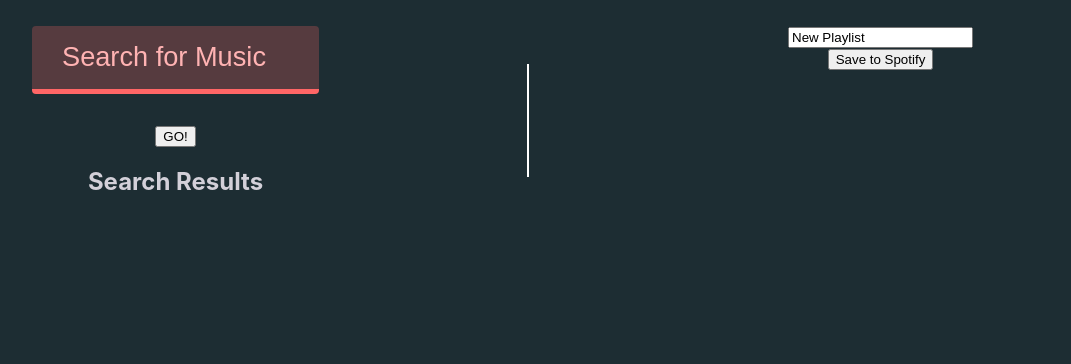
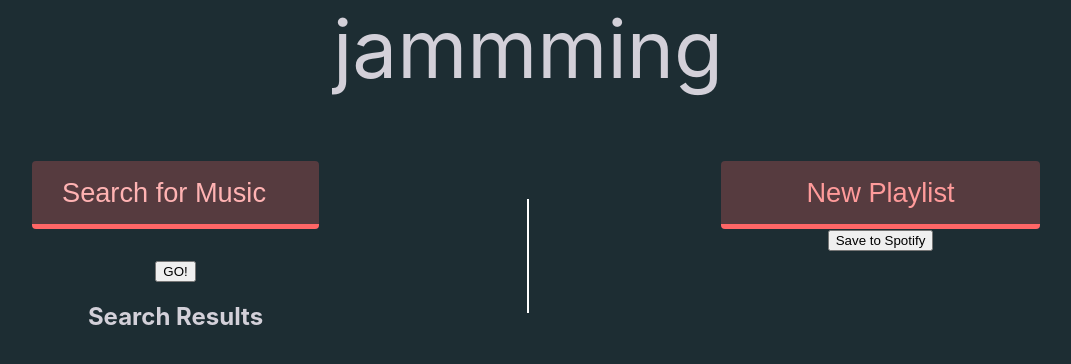
Before and after one commit to averystraumann/jammming, a React (Create React App) app: page / in a window 1280 px wide. Shown: the top 364 px of the page, without its empty margins (112-1183 px from the left). Built offline with nearby package versions, Linux system fonts and the light colour scheme.

Commit message:
fixed flex bug

```diff
--- a/src/components/App/App.css
+++ b/src/components/App/App.css
@@ -1,10 +1,20 @@
 .App {
   text-align: center;
   color: #d3d0d9;
+  width: 100%;
+  height: 100%;
+}
+
+header {
+  font-size: 5rem;
+  margin-bottom: 3%;
+}
+
+main {
   display: flex;
   justify-content: space-between;
+  width: 100%;
   height: 100%;
-  width: 100%;
 }
 
 .SearchSection {
--- a/src/components/App/App.js
+++ b/src/components/App/App.js
@@ -30,14 +30,20 @@ function App() {
 
   const savePlaylist = () => {
     const trackUris = playlist.map((track) => track.uri);
+    if (trackUris.length != 0) {
       Spotify.save(playlistName, trackUris).then(() => {
         setPlaylistName("New Playlist");
         setPlaylist([]);
       });
+    } else {
+      alert("No songs in playlist!");
+    }
   };
 
   return (
     <div className="App">
+      <header>jammming</header>
+      <main>
         <div className="SearchSection">
           <SearchBar onSearch={onSearch} />
           <SearchResults
@@ -57,6 +63,7 @@ function App() {
             onSave={savePlaylist}
           />
         </div>
+      </main>
     </div>
   );
 }
--- /dev/null
+++ b/src/components/Playlist/Playlist.css
@@ -0,0 +1,11 @@
+.Playlist input {
+  width: 287px;
+  padding: 3%;
+  border: none;
+  border-radius: 4px;
+  border-bottom: 0.2em solid #ff6666;
+  background: #ff666640;
+  text-align: center;
+  font-size: 1.7rem;
+  color: #ff9b9b;
+}
--- a/src/components/Playlist/Playlist.js
+++ b/src/components/Playlist/Playlist.js
@@ -1,5 +1,6 @@
 import React, { useState } from "react";
 import Tracklist from "../Tracklist/Tracklist.js";
+import "./Playlist.css";
 
 export default function Playlist({
   playlistName,
@@ -9,7 +10,7 @@ export default function Playlist({
   onSave,
 }) {
   return (
-    <div class="Playlist">
+    <div className="Playlist">
       <input
         defaultValue={playlistName}
         onChange={(e) => onNameChange(e.target.value)}
--- a/src/components/Track/Track.css
+++ b/src/components/Track/Track.css
@@ -19,7 +19,7 @@
 }
 
 .Track #add {
-  border: 1px solid #000;
+  border: 2px solid #ff6666;
   width: 20px;
   height: 20px;
   border-radius: 100%;
@@ -27,4 +27,33 @@
   margin: 4px;
   display: inline-block;
   vertical-align: middle;
+  font-family: monospace;
+  color: #ff6666;
+  font-weight: bold;
+  background-color: #ff666630;
 }
+
+.Track #remove {
+  border: 2px solid #ff6666;
+  width: 20px;
+  height: 20px;
+  border-radius: 100%;
+  position: center;
+  margin: 4px;
+  display: inline-block;
+  vertical-align: middle;
+  font-family: monospace;
+  color: #ff6666;
+  font-weight: bold;
+  background-color: #ff666630;
+}
+
+.Track #add:hover {
+  background-color: #ff666660;
+  transition: 0.5s;
+}
+
+.Track #remove:hover {
+  background-color: #ff666660;
+  transition: 0.5s;
+}
```
Also changed, not shown: src/components/Playlist/Playlist.module.css (deleted). Lines whose indentation alone changed are shown as unchanged.
